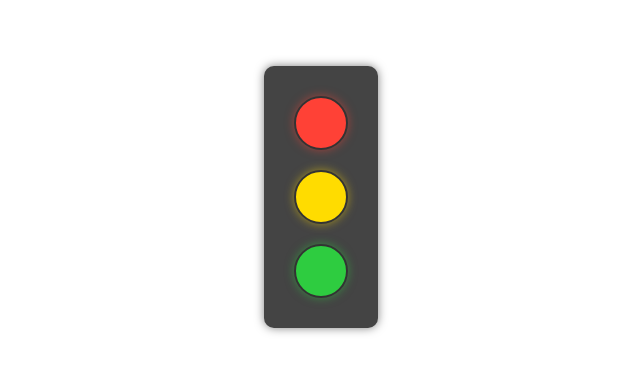
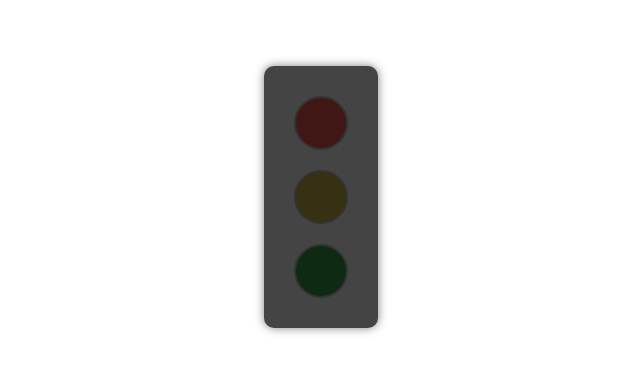
Before and after one commit to mattiolka/Traffic-lights, a plain HTML site: page index.html in a window 1280 px wide. Shown: the part 211-584 px from the top of the page, without its empty margins (319-959 px from the left). Drawn offline with Linux system fonts and the light colour scheme.

Commit message:
Додана функція виключення світлофора

```diff
--- a/app.js
+++ b/app.js
@@ -0,0 +1,19 @@
+const red = document.querySelector('.red');
+const yellow = document.querySelector('.yellow');
+const green = document.querySelector('.green');
+
+
+
+function trafficLightsOff() {
+    const colors = [red, yellow, green];
+
+    colors.forEach(i => {
+        i.style.boxShadow = 'none';
+    })
+
+    red.style.backgroundColor = '#411715';
+    yellow.style.backgroundColor = '#353112';
+    green.style.backgroundColor = '#0f2a12';
+}
+
+trafficLightsOff();
--- a/index.html
+++ b/index.html
@@ -10,5 +10,6 @@
 		<div class="light yellow"></div>
 		<div class="light green"></div>
 	</div>
+    <script src="app.js"></script>
 </body>
 </html>
```
